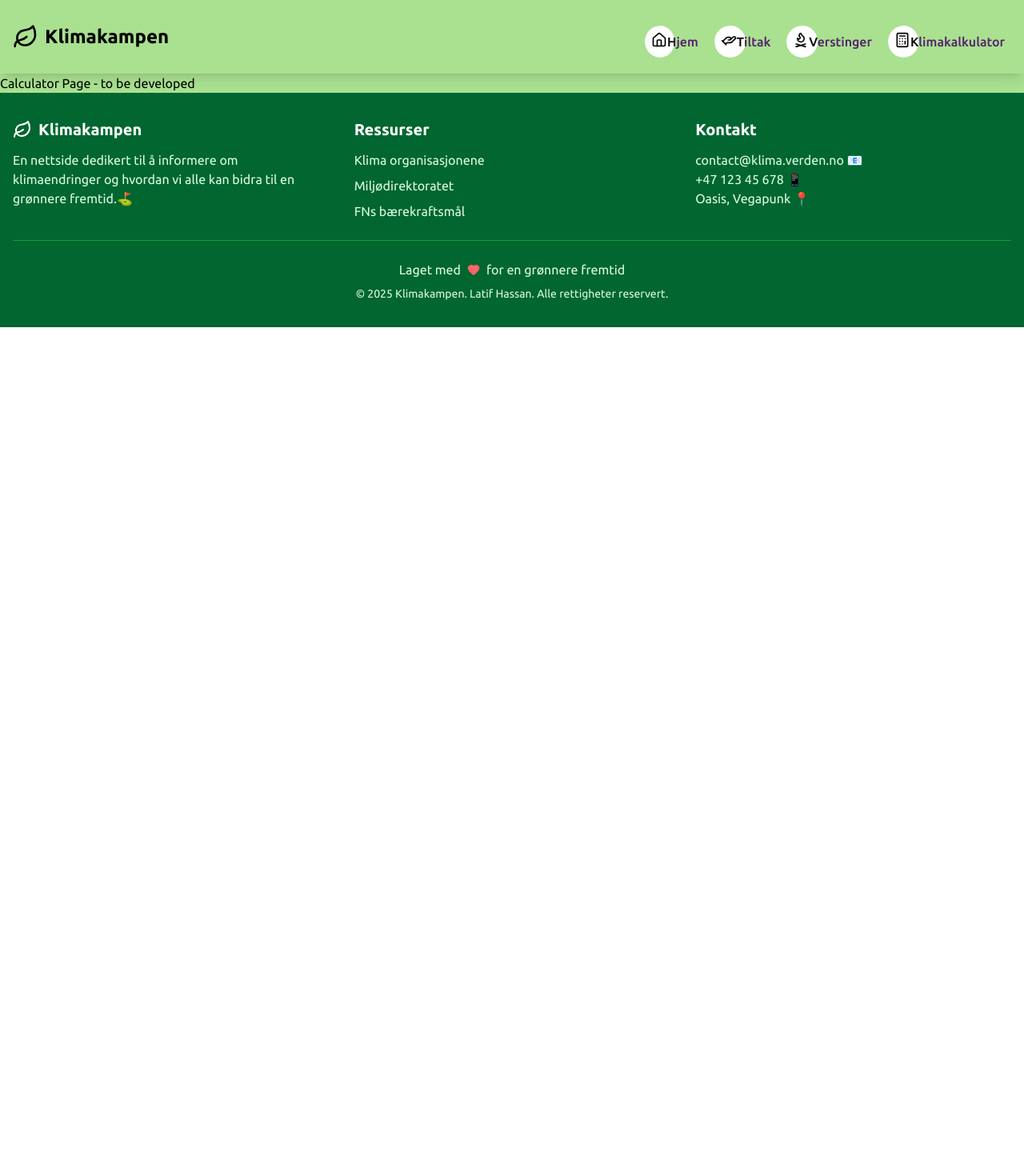
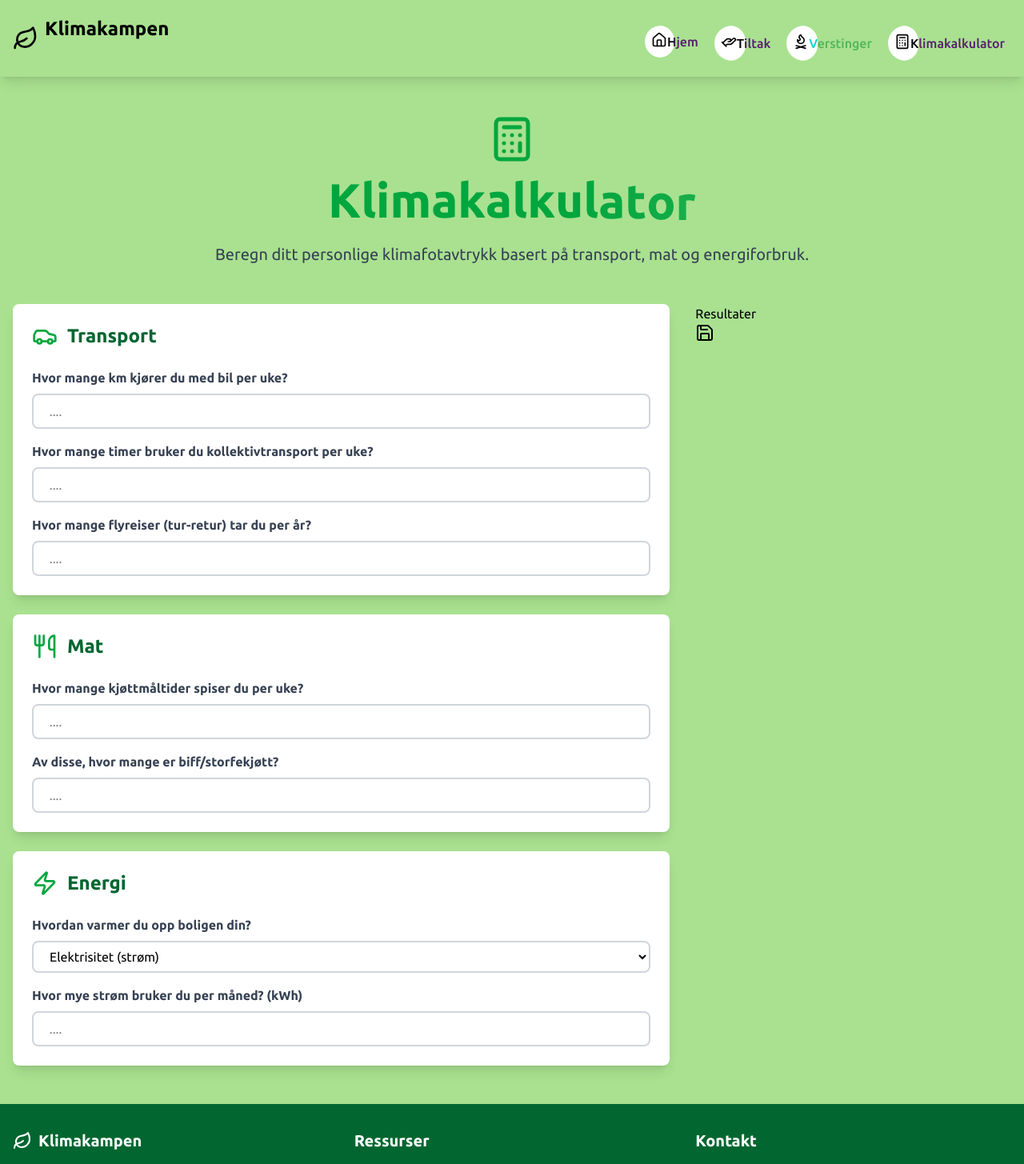
Before and after one commit to abdilatiiif/eksamenemne6, a Next.js app: page /klimacalc in a window 1280 px wide. Shown: the top 1455 px of the page at 80% size. Before the commit the page ends 800 px from the top, so only its background shows below. Built offline with nearby package versions, Linux system fonts and the light colour scheme.

Commit message:
calc styles w tailwind ready

```diff
--- a/src/app/klimacalc/page.js
+++ b/src/app/klimacalc/page.js
@@ -1,5 +1,150 @@
+"use client";
+import HeadingText from "@/components/HeadingText";
+import { Calculator, Car, Utensils, Zap, Save } from "lucide-react";
+
 function KlimaCalcpage() {
-  return <div>Calculator Page - to be developed</div>;
+  return (
+    <div className="container mx-auto px-4 py-12">
+      <div className="text-center mb-12">
+        <div className="flex justify-center mb-4">
+          <Calculator size={60} className="text-green-600" />
+        </div>
+
+        <HeadingText textContent={"Klimakalkulator"} />
+        <p className="text-xl text-gray-700 max-w-3xl mx-auto">
+          Beregn ditt personlige klimafotavtrykk basert på transport, mat og
+          energiforbruk.
+        </p>
+      </div>
+
+      <div className="grid grid-cols-1 lg:grid-cols-3 gap-8 max-w-7xl mx-auto">
+        <div className="lg:col-span-2 space-y-6">
+          <div className="bg-white p-6 rounded-lg shadow-lg">
+            <div className="flex items-center gap-3 mb-6">
+              <Car size={32} className="text-green-600" />
+              <h2 className="text-2xl font-bold text-green-800">Transport</h2>
+            </div>
+
+            <div className="space-y-4">
+              <div>
+                <label className="block text-gray-700 font-semibold mb-2">
+                  Hvor mange km kjører du med bil per uke?
+                </label>
+                <input
+                  type="number"
+                  onChange={(e) => console.log(e.target.value)}
+                  className="w-full px-4 py-2 border-2 border-gray-300 rounded-lg focus:border-green-600 focus:outline-none"
+                  placeholder=" ...."
+                />
+              </div>
+
+              <div>
+                <label className="block text-gray-700 font-semibold mb-2">
+                  Hvor mange timer bruker du kollektivtransport per uke?
+                </label>
+                <input
+                  type="number"
+                  min="0"
+                  onChange={(e) => console.log(e.target.value)}
+                  className="w-full px-4 py-2 border-2 border-gray-300 rounded-lg focus:border-green-600 focus:outline-none"
+                  placeholder=" .... "
+                />
+              </div>
+
+              <div>
+                <label className="block text-gray-700 font-semibold mb-2">
+                  Hvor mange flyreiser (tur-retur) tar du per år?
+                </label>
+                <input
+                  type="number"
+                  min=""
+                  onChange={(e) => console.log(e.target.value)}
+                  className="w-full px-4 py-2 border-2 border-gray-300 rounded-lg focus:border-green-600 focus:outline-none"
+                  placeholder=" .... "
+                />
+              </div>
+            </div>
+          </div>
+
+          <div className="bg-white p-6 rounded-lg shadow-lg">
+            <div className="flex items-center gap-3 mb-6">
+              <Utensils size={32} className="text-green-600" />
+              <h2 className="text-2xl font-bold text-green-800">Mat</h2>
+            </div>
+
+            <div className="space-y-4">
+              <div>
+                <label className="block text-gray-700 font-semibold mb-2">
+                  Hvor mange kjøttmåltider spiser du per uke?
+                </label>
+                <input
+                  type="number"
+                  min="0"
+                  onChange={(e) => console.log(e.target.value)}
+                  className="w-full px-4 py-2 border-2 border-gray-300 rounded-lg focus:border-green-600 focus:outline-none"
+                  placeholder=" .... "
+                />
+              </div>
+
+              <div>
+                <label className="block text-gray-700 font-semibold mb-2">
+                  Av disse, hvor mange er biff/storfekjøtt?
+                </label>
+                <input
+                  type="number"
+                  min="0"
+                  onChange={(e) => console.log(e.target.value)}
+                  className="w-full px-4 py-2 border-2 border-gray-300 rounded-lg focus:border-green-600 focus:outline-none"
+                  placeholder=" .... "
+                />
+              </div>
+            </div>
+          </div>
+
+          <div className="bg-white p-6 rounded-lg shadow-lg">
+            <div className="flex items-center gap-3 mb-6">
+              <Zap size={32} className="text-green-600" />
+              <h2 className="text-2xl font-bold text-green-800">Energi</h2>
+            </div>
+
+            <div className="space-y-4">
+              <div>
+                <label className="block text-gray-700 font-semibold mb-2">
+                  Hvordan varmer du opp boligen din?
+                </label>
+                <select
+                  onChange={(e) => console.log(e.target.value)}
+                  className="w-full px-4 py-2 border-2 border-gray-300 rounded-lg focus:border-green-600 focus:outline-none"
+                >
+                  <option value="electric">Elektrisitet (strøm)</option>
+                  <option value="oil">Oljefyring</option>
+                  <option value="gas">Gassfyring</option>
+                  <option value="wood">Ved</option>
+                </select>
+              </div>
+
+              <div>
+                <label className="block text-gray-700 font-semibold mb-2">
+                  Hvor mye strøm bruker du per måned? (kWh)
+                </label>
+                <input
+                  type="number"
+                  min="0"
+                  onChange={(e) => console.log(e.target.value)}
+                  className="w-full px-4 py-2 border-2 border-gray-300 rounded-lg focus:border-green-600 focus:outline-none"
+                  placeholder=" ...."
+                />
+              </div>
+            </div>
+          </div>
+        </div>
+
+        <div>
+          Resultater <Save />
+        </div>
+      </div>
+    </div>
+  );
 }
 
 export default KlimaCalcpage;
--- a/src/app/page.js
+++ b/src/app/page.js
@@ -64,7 +64,7 @@ export default function Home() {
             <div className="flex justify-center mb-4">
               <TrendingDown size={48} className="text-green-600" />
             </div>
-            <h3 className="text-2xl font-bold text-green-800 mb-3 text-center">
+            <h3 className="text-2xl font-bold text-red-500 mb-3 text-center">
               Klima-verstinger
             </h3>
             <p className="text-gray-600 text-center">
--- a/src/app/verstinger/page.js
+++ b/src/app/verstinger/page.js
@@ -29,7 +29,7 @@ function VerstingerPage() {
           <TrendingDown size={60} className="text-green-600" />
         </div>
 
-        <HeadingText textContent={"Klima-verstinger"} />
+        <HeadingText textContent={"Klima-verstinger"} color={"text-red-500"} />
         <p className="text-xl text-gray-700 max-w-3xl mx-auto">
           Topp 20 land med høyest CO₂-utslipp per innbygger per år. Data viser
           tonn CO₂ per person.
--- a/src/components/Navigation.jsx
+++ b/src/components/Navigation.jsx
@@ -11,6 +11,8 @@ import {
 } from "lucide-react";
 import { useState } from "react";
 import { Menu } from "lucide-react";
+import Head from "next/head";
+import HeadingText from "./HeadingText";
 
 function Navigation() {
   const [menuOpen, setMenuOpen] = useState(false);
@@ -23,7 +25,12 @@ function Navigation() {
           className="flex items-center gap-2 text-2xl font-bold hover:text-green-600 transition cursor-pointer"
         >
           <Leaf size={32} />
-          <span>Klimakampen</span>
+          <HeadingText
+            size={"text-2xl"}
+            textContent={"Klimakampen"}
+            color={"text-black"}
+            loop={false}
+          />
         </Link>
 
         {
@@ -61,14 +68,15 @@ function Navigation() {
             <button className="relative mt-3 p-2 text-md text-white overflow-hidden rounded-full cursor-pointer group">
               <span className="relative z-10 text-white mix-blend-difference flex">
                 {" "}
-                <FlameKindling size={20} /> Verstinger
+                <FlameKindling size={20} />{" "}
+                <span className="text-red-500">Verstinger </span>
               </span>
               <span className="absolute left-0 top-0 h-full w-2/6 bg-white rounded-full transition-all duration-[850ms] ease-[cubic-bezier(0.68,-0.55,0.265,1.55)] cursor-pointer group-hover:w-full"></span>
             </button>
           </Link>
           <Link
             href="/klimacalc"
-            className="hover:text-green-200 transition font-medium flex"
+            className="hover:text-red-500 transition font-medium flex"
           >
             <button className="relative mt-3 p-2 text-md text-white overflow-hidden rounded-full group cursor-pointer">
               <span className="relative z-10 text-white mix-blend-difference flex">
@@ -110,10 +118,11 @@ function Navigation() {
           </Link>
           <Link
             href="/verstinger"
-            className="hover:text-green-200 transition font-medium py-2 flex items-center gap-2"
+            className="hover:text-red-500 transition font-medium py-2 flex items-center gap-2"
             onClick={() => setMenuOpen(false)}
           >
-            Verstinger <FlameKindling size={16} />
+            <span className="text-red-500">Verstinger</span>{" "}
+            <FlameKindling size={16} />
           </Link>
           <Link
             href="/klimacalc"
```
